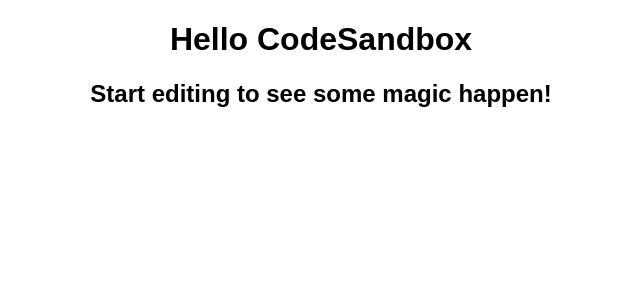
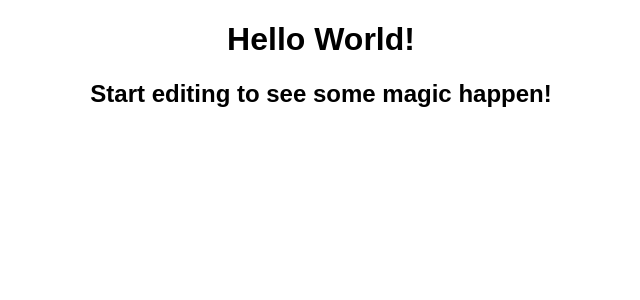
Before and after one commit to walden4u/react-tutorial, a React (Create React App) app: page / in a window 1280 px wide. Shown: the top 300 px of the page, without its empty margins (319-959 px from the left). Built offline with nearby package versions, Linux system fonts and the light colour scheme.

Commit message:
2 - Hello World

```diff
--- a/src/App.js
+++ b/src/App.js
@@ -3,7 +3,7 @@
 export default function App() {
   return (
     <div className="App">
-      <h1>Hello CodeSandbox</h1>
+      <h1>Hello World!</h1>
       <h2>Start editing to see some magic happen!</h2>
     </div>
   );
```
